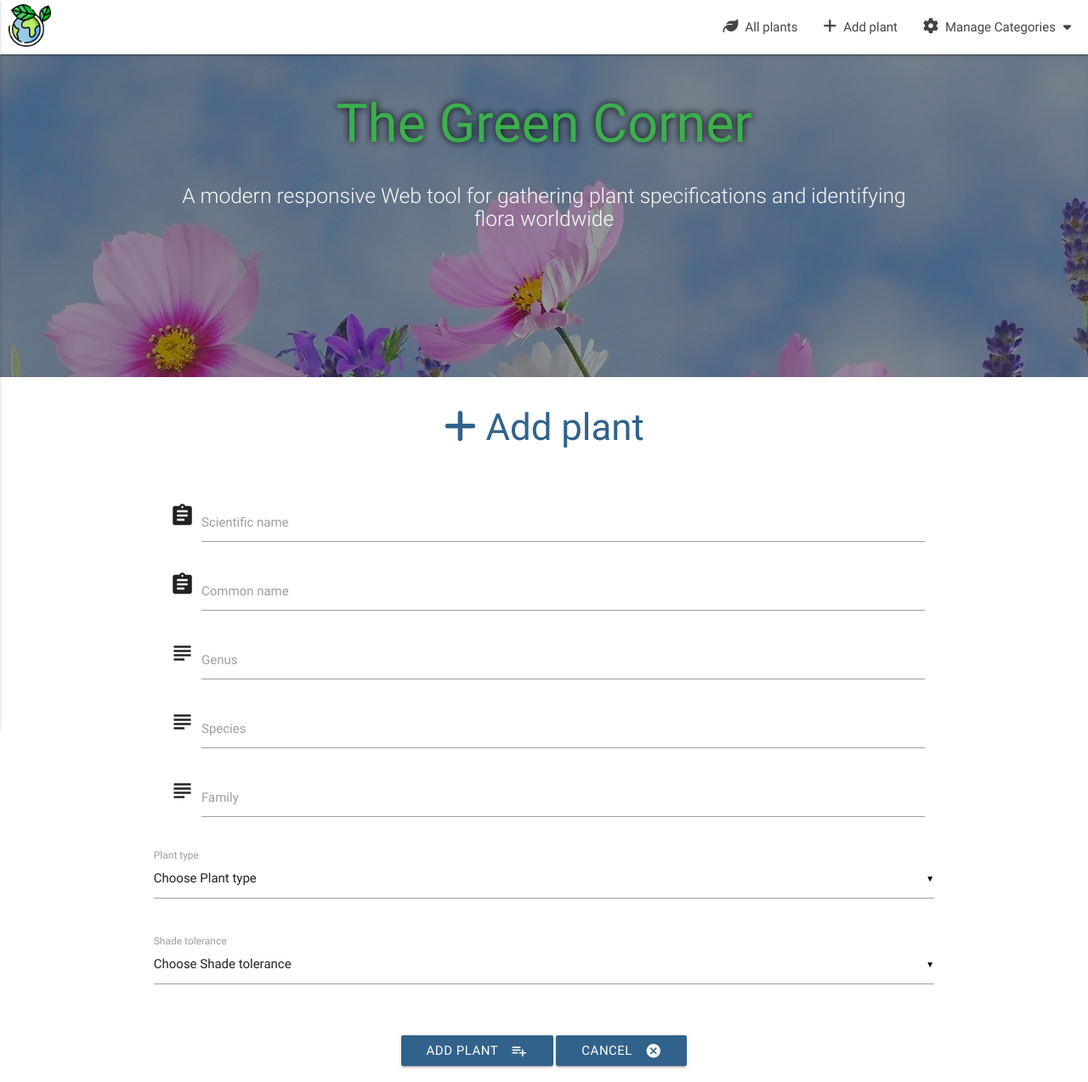
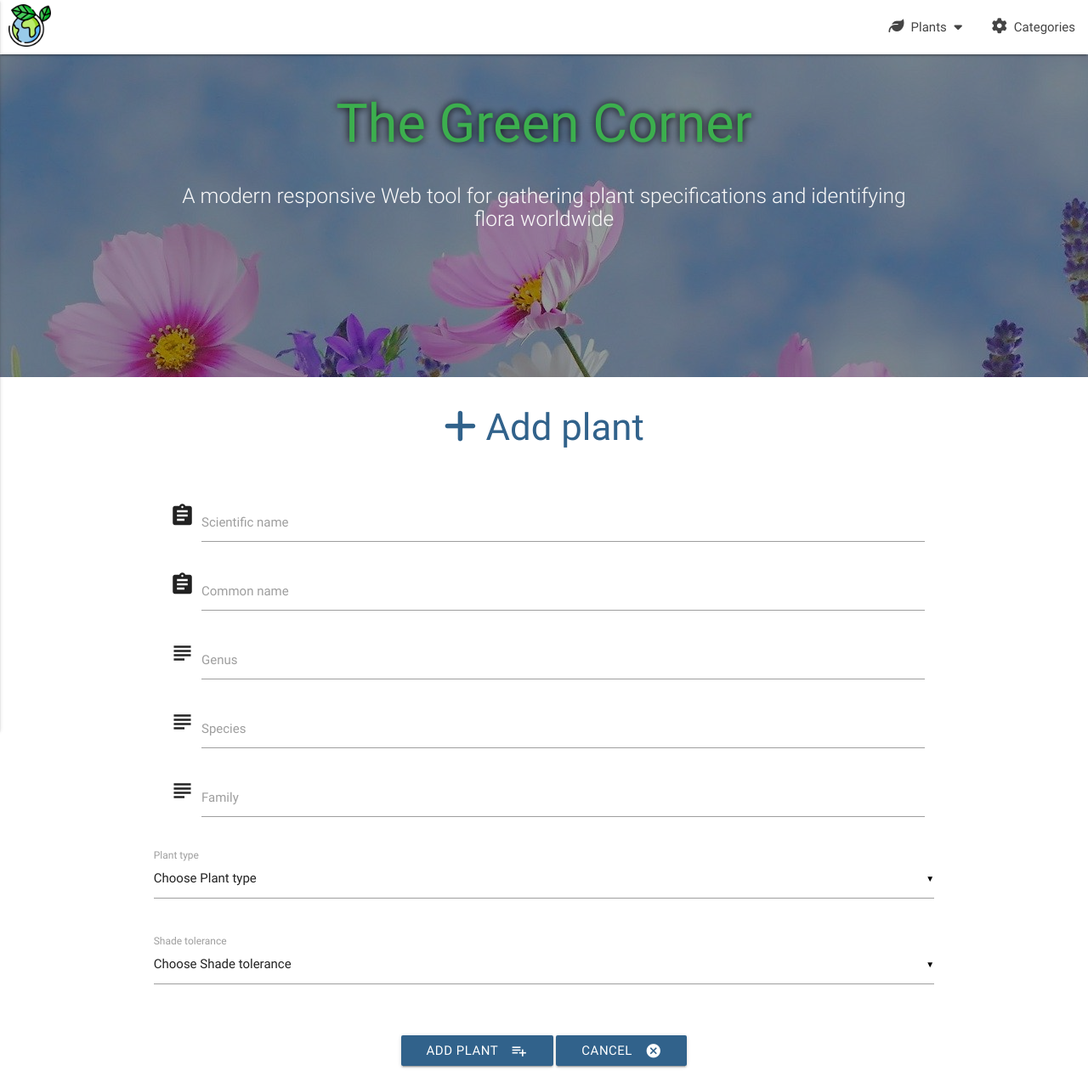
Before and after one commit to sctlcd/the-green-corner, a Flask app: page /add_plant in a window 1280 px wide. Shown: the top 1274 px of the page at 85% size. Run offline with Flask 2, Linux system fonts and the light colour scheme; data that the repository does not hold is empty; some libraries are stand-ins or nearby versions.

Commit message:
add Plants item menu and sub-items in base.html

```diff
--- a/templates/base.html
+++ b/templates/base.html
@@ -22,14 +22,14 @@
     <!-- navbar -->
     <div>
       <!-- Dropdown Structure -->
-      <ul id="dropdown-categories-nav-mobile" class="dropdown-content">
-        <li><a href="{{url_for('get_categories')}}"><span class="fas fa-cog"></span>View categories</a></li>
+      <ul id="dropdown-plants-nav-mobile" class="dropdown-content">
+        <li><a href="{{url_for('get_plants')}}"><span class="fas fa-leaf"></span>View Plants</a></li>
         <li class="divider"></li>
-        <li><a href="{{url_for('add_category')}}"><span class="fas fa-cog"></span>Add category</a></li>
+        <li><a href="{{url_for('add_plant')}}"><span class="fas fa-leaf"></span>Add Plants</a></li>
       </ul>
-      <ul id="dropdown-categories-mobile-sidenav" class="dropdown-content">
-        <li><a href="{{url_for('get_categories')}}"><span class="fas fa-cog"></span>View categories</a></li>
-        <li><a href="{{url_for('add_category')}}"><span class="fas fa-cog"></span>Add category</a></li>
+      <ul id="dropdown-plants-mobile-sidenav" class="dropdown-content">
+        <li><a href="{{url_for('get_plants')}}"><span class="fas fa-leaf"></span>View Plants</a></li>
+        <li><a href="{{url_for('add_plant')}}"><span class="fas fa-leaf"></span>Add Plants</a></li>
       </ul>
       <nav class="white">
         <div class="nav-wrapper">
@@ -41,20 +41,20 @@
           <div>
             <a href="#" data-activates="mobile-sidenav" class="button-collapse right"><i class="material-icons menu">menu</i></a>
             <ul id="nav-mobile" class="right hide-on-med-and-down center">
-              <li><a href="{{url_for('get_plants')}}"><span class="fas fa-leaf"></span>All plants</a></li>
-              <li><a href="{{url_for('add_plant')}}"><span class="fas fa-plus"></span>Add plant</a></li>
+              <!-- Dropdown Trigger -->
+              <li><a class="dropdown-button" href="#!" data-activates="dropdown-plants-nav-mobile"><span class="fas fa-leaf"></span>Plants <span class="fas fa-caret-down"></span></a></li>
+              <li><a href="{{url_for('get_categories')}}"><span class="fas fa-cog"></span>Categories</a></li>
+              <!-- <li><a href="{{url_for('add_plant')}}"><span class="fas fa-plus"></span>Add plant</a></li> -->
               <!-- <li><a href="{{url_for('get_categories')}}"><span class="fas fa-cog"></span>Manage Categories</a></li> -->
-              <!-- Dropdown Trigger -->
-              <li><a class="dropdown-button" href="#!" data-activates="dropdown-categories-nav-mobile"><span class="fas fa-cog"></span>Manage Categories <span class="fas fa-caret-down"></span></a></li>
             </ul>
           </div>
           <div>
             <ul class="side-nav" id="mobile-sidenav">
-              <li><a href="{{url_for('get_plants')}}"><span class="fas fa-leaf"></span>All plants</a></li>
-              <li><a href="{{url_for('add_plant')}}"><span class="fas fa-plus"></span>Add plant</a></li>
+              <!-- Dropdown Trigger -->
+              <li><a class="dropdown-button" href="#!" data-activates="dropdown-plants-mobile-sidenav"><span class="fas fa-leaf"></span>Plants <span class="fas fa-caret-down"></span></a></li>
+              <li><a href="{{url_for('get_categories')}}"><span class="fas fa-cog"></span>Categories</a></li>
+              <!-- <li><a href="{{url_for('add_plant')}}"><span class="fas fa-plus"></span>Add plant</a></li> -->
               <!-- <li><a href="{{url_for('get_categories')}}"><span class="fas fa-cog"></span>Manage Categories</a></li> -->
-              <!-- Dropdown Trigger -->
-              <li><a class="dropdown-button" href="#!" data-activates="dropdown-categories-mobile-sidenav"><span class="fas fa-cog"></span>Manage Categories <span class="fas fa-caret-down"></span></a></li>
             </ul>
           </div>
         </div>
```
Also changed, not shown: 1 other file.
